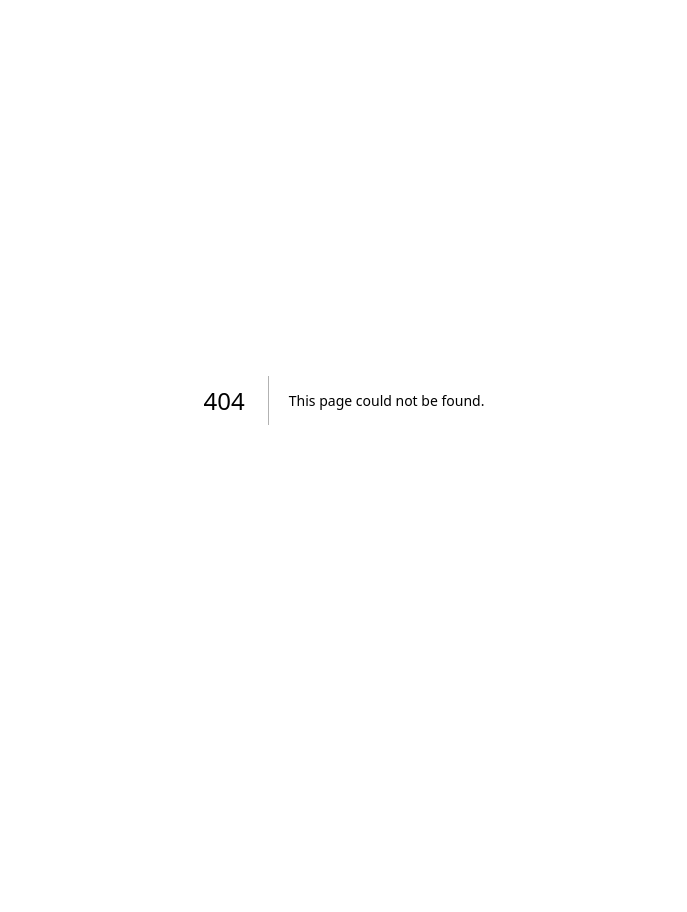
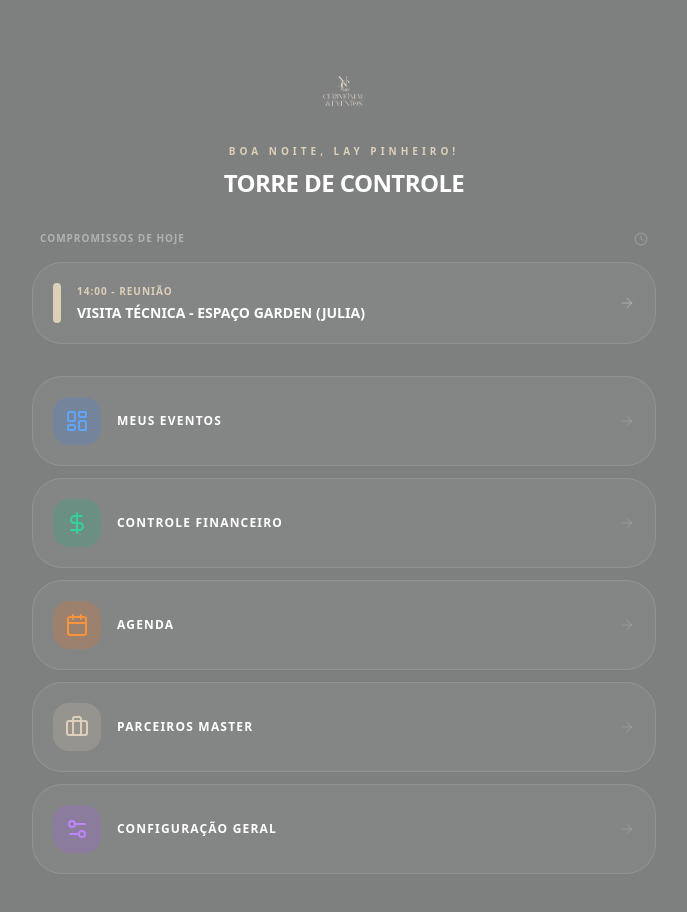
Before and after one commit to layssa20pinheiro-oss/app-checklist-v2, a Next.js app: page / in a window 1280 px wide. Before the commit this address had no page. Shown: the whole page, without its empty margins (296-983 px from the left). Before the commit the page ends 800 px from the top, so only its background shows below. Built offline with nearby package versions, Linux system fonts and the light colour scheme.

Commit message:
Create index.js

```diff
--- /dev/null
+++ b/pages/index.js
@@ -0,0 +1,82 @@
+import { useRouter } from 'next/router';
+import { useState, useEffect } from 'react';
+import {
+  LayoutDashboard, Briefcase, Calendar,
+  Settings2, DollarSign, Bell, ArrowRight, Clock
+} from 'lucide-react';
+import Head from 'next/head';
+
+export default function HomeAdmin() {
+  const router = useRouter();
+  const [saudacao, setSaudacao] = useState('');
+
+  // Lógica de Saudação Dinâmica
+  useEffect(() => {
+    const hora = new Date().getHours();
+    if (hora >= 5 && hora < 12) setSaudacao('Bom dia');
+    else if (hora >= 12 && hora < 18) setSaudacao('Boa tarde');
+    else setSaudacao('Boa noite');
+  }, []);
+
+  const modulos = [
+    { id: 1, titulo: 'Meus Eventos', icon: <LayoutDashboard size={24}/>, cor: 'bg-blue-500/20 text-blue-400', rota: '/eventos-lista' },
+    { id: 2, titulo: 'Controle Financeiro', icon: <DollarSign size={24}/>, cor: 'bg-emerald-500/20 text-emerald-400', rota: '/financeiro' },
+    { id: 3, titulo: 'Agenda', icon: <Calendar size={24}/>, cor: 'bg-orange-500/20 text-orange-400', rota: '/agenda' },
+    { id: 4, titulo: 'Parceiros Master', icon: <Briefcase size={24}/>, cor: 'bg-[#ded0b8]/20 text-[#ded0b8]', rota: '/catalogo-fornecedores' },
+    { id: 5, titulo: 'Configuração Geral', icon: <Settings2 size={24}/>, cor: 'bg-purple-500/20 text-purple-400', rota: '/config-global' },
+  ];
+
+  return (
+    <div className="min-h-screen bg-[#7e7f7f] font-sans pb-10">
+      <Head><title>Admin | NC Cerimonial</title></Head>
+
+      {/* HEADER: LOGO E SAUDAÇÃO */}
+      <div className="pt-16 pb-8 px-8 max-w-2xl mx-auto text-center">
+        <img src="/logo_nc_transparente.png" alt="NC" className="h-14 mx-auto mb-6 object-contain" />
+        <p className="text-[#ded0b8] text-[10px] uppercase font-bold tracking-[4px] mb-2">{saudacao}, Lay Pinheiro!</p>
+        <h1 className="text-white text-2xl font-bold uppercase tracking-tight">Torre de Controle</h1>
+      </div>
+
+      <div className="max-w-2xl mx-auto px-6 space-y-8">
+
+        {/* SEÇÃO: COMPROMISSOS DO DIA */}
+        <div className="space-y-4">
+          <div className="flex items-center justify-between px-2">
+            <h2 className="text-[10px] font-bold uppercase tracking-widest text-white/40">Compromissos de Hoje</h2>
+            <Clock size={14} className="text-white/20" />
+          </div>
+
+          {/* Exemplo de compromisso (depois buscaremos do banco) */}
+          <div className="bg-white/5 backdrop-blur-md border border-white/10 rounded-[30px] p-5 flex items-center gap-4">
+            <div className="bg-[#ded0b8] w-2 h-10 rounded-full"></div>
+            <div className="flex-1">
+              <p className="text-[10px] text-[#ded0b8] font-bold uppercase tracking-widest">14:00 - Reunião</p>
+              <h3 className="text-white text-sm font-bold uppercase mt-1">Visita Técnica - Espaço Garden (Julia)</h3>
+            </div>
+            <ArrowRight size={16} className="text-white/20" />
+          </div>
+        </div>
+
+        {/* SEÇÃO: FERRAMENTAS (MODULOS) */}
+        <div className="grid grid-cols-1 gap-3">
+          {modulos.map(item => (
+            <button
+              key={item.id}
+              onClick={() => router.push(item.rota)}
+              className="group bg-white/5 backdrop-blur-md border border-white/10 p-5 rounded-[30px] flex items-center gap-4 hover:bg-white/10 transition-all active:scale-[0.98]"
+            >
+              <div className={`w-12 h-12 rounded-2xl flex items-center justify-center ${item.cor}`}>
+                {item.icon}
+              </div>
+              <div className="flex-1 text-left">
+                <h3 className="text-white font-bold text-xs uppercase tracking-widest">{item.titulo}</h3>
+              </div>
+              <ArrowRight size={16} className="text-white/10 group-hover:text-[#ded0b8] transition-colors" />
+            </button>
+          ))}
+        </div>
+
+      </div>
+    </div>
+  );
+}
```
